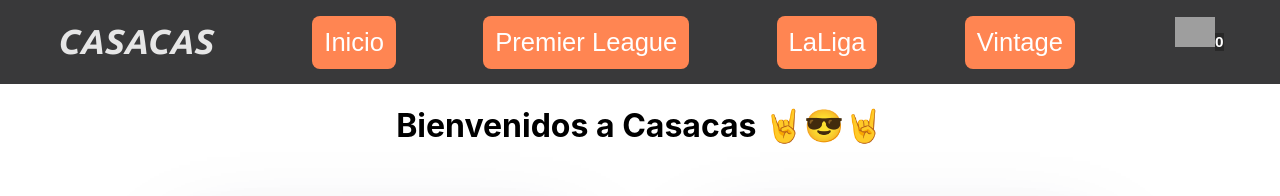
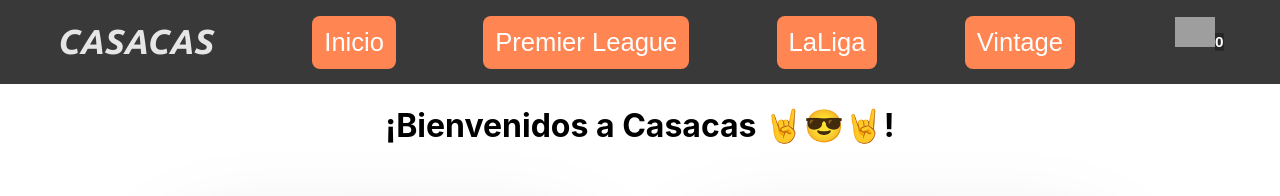
Before and after one commit to BranVallejo/Casacas_vallejo, a React (Create React App) app: page / in a window 1280 px wide. Shown: the top 196 px of the page. Built offline with nearby package versions, Linux system fonts and the light colour scheme; grey boxes are pictures that could not be loaded.

Commit message:
Checkeo de Branch

```diff
--- a/src/App.js
+++ b/src/App.js
@@ -8,7 +8,7 @@ function App() {
   return (
     <div className="App">
       <Navbar />
-      <ItemListContainer greeting="Bienvenidos a Casacas 🤘😎🤘" />
+      <ItemListContainer greeting="¡Bienvenidos a Casacas 🤘😎🤘!" />
       <ItemDetailContainer />
     </div>
   );
```
